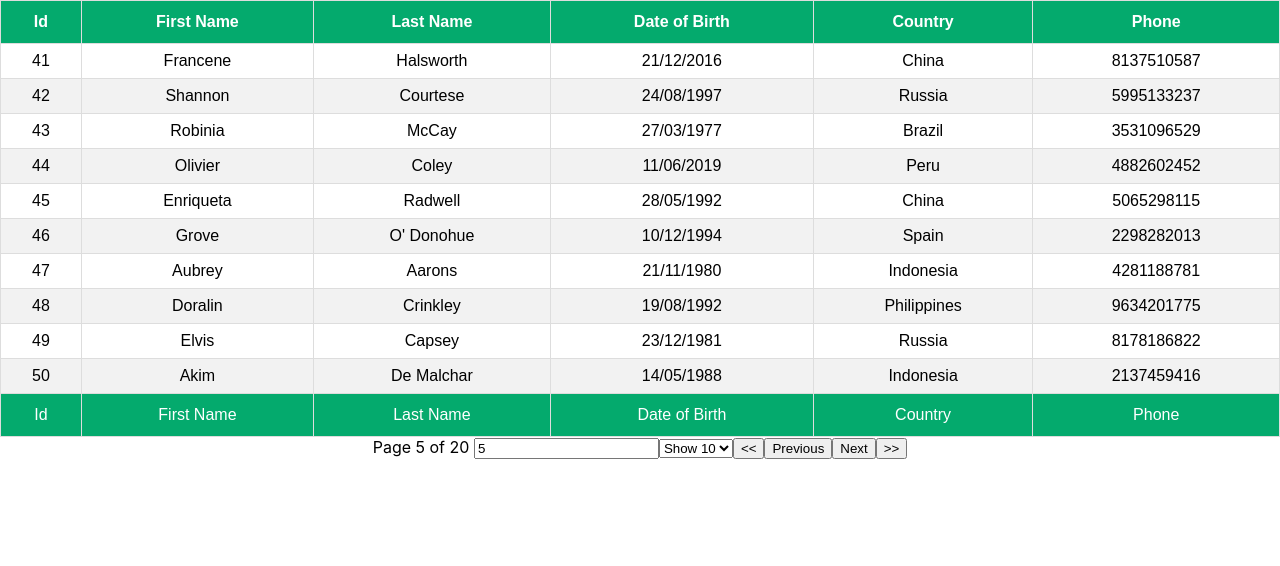
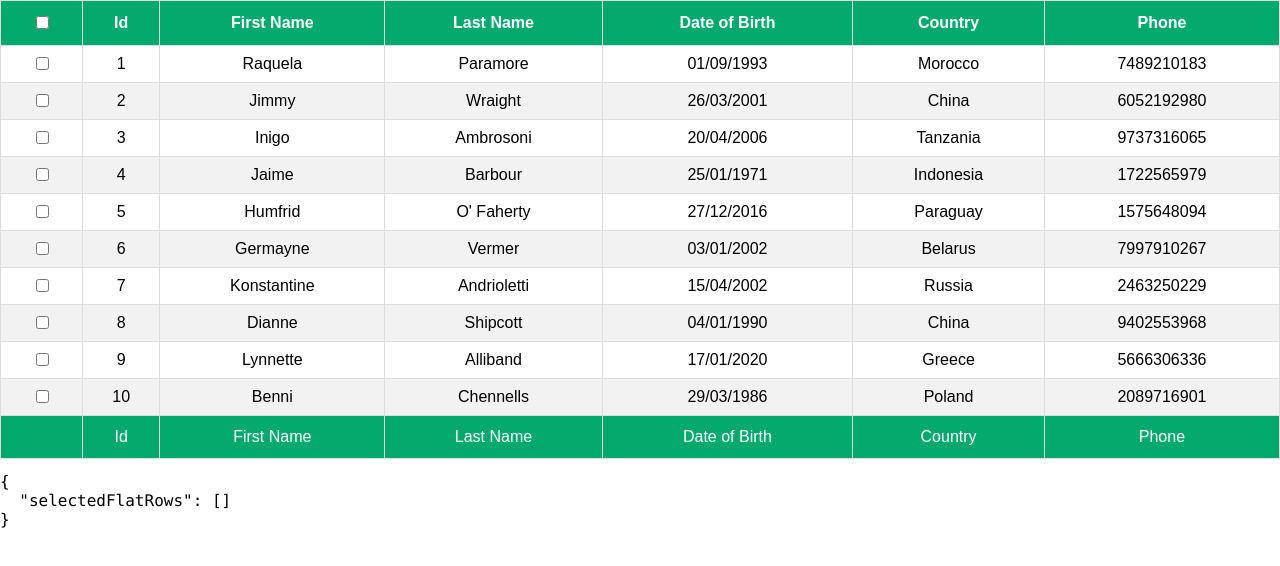
Before and after one commit to Balzak1976/react-table-demo, a React (Create React App) app: page / in a window 1280 px wide. Shown: the top 566 px of the page. Built offline with nearby package versions, Linux system fonts and the light colour scheme.

Commit message:
feat: create table whith selected rows

```diff
--- a/src/App.js
+++ b/src/App.js
@@ -1,10 +1,10 @@
 import './App.css';
-import { PaginationTable } from './components/PaginationTable';
+import { RowSelection } from './components/RowSelection';
 
 function App() {
 	return (
 		<div className='App'>
-			<PaginationTable />
+			<RowSelection/>
 		</div>
 	);
 }
--- /dev/null
+++ b/src/components/Checkbox.js
@@ -0,0 +1,16 @@
+import { useRef, useEffect, forwardRef } from 'react';
+
+export const Checkbox = forwardRef(({ indeterminate, ...rest }, ref) => {
+	const defaultRef = useRef();
+	const resolvedRef = ref || defaultRef;
+
+	useEffect(() => {
+		resolvedRef.current.indeterminate = indeterminate;
+	}, [resolvedRef, indeterminate]);
+
+	return (
+		<>
+			<input type='checkbox' ref={resolvedRef} {...rest} />
+		</>
+	);
+});
--- /dev/null
+++ b/src/components/RowSelection.js
@@ -0,0 +1,91 @@
+import React, { useMemo } from 'react';
+import { useRowSelect, useTable } from 'react-table';
+import MOCK_DATA from './MOCK_DATA.json';
+import { COLUMNS } from './columns';
+import './table.css';
+import { Checkbox } from './Checkbox';
+
+export const RowSelection = () => {
+	const columns = useMemo(() => COLUMNS, []);
+	const data = useMemo(() => MOCK_DATA, []);
+
+	const {
+		getTableProps,
+		getTableBodyProps,
+		headerGroups,
+		footerGroups,
+		rows,
+		prepareRow,
+		selectedFlatRows
+	} = useTable(
+		{
+			columns,
+			data,
+		},
+		useRowSelect,
+		(hooks) => {
+			hooks.visibleColumns.push((columns) => {
+				return [
+					{
+						id: 'selection',
+						Header: ({ getToggleAllRowsSelectedProps }) => (
+							<Checkbox {...getToggleAllRowsSelectedProps()} />
+						),
+						Cell: ({ row }) => <Checkbox {...row.getToggleRowSelectedProps()} />,
+					},
+					...columns,
+				];
+			});
+		}
+	);
+
+	const firstPageRows = rows.slice(0, 10);
+
+	return (
+		<>
+			<table {...getTableProps()}>
+				<thead>
+					{headerGroups.map((headerGroup) => (
+						<tr {...headerGroup.getHeaderGroupProps()}>
+							{headerGroup.headers.map((column) => (
+								<th {...column.getHeaderProps()}>{column.render('Header')}</th>
+							))}
+						</tr>
+					))}
+				</thead>
+				<tbody {...getTableBodyProps()}>
+					{firstPageRows.map((row) => {
+						prepareRow(row);
+						return (
+							<tr {...row.getRowProps()}>
+								{row.cells.map((cell) => {
+									return <td {...cell.getCellProps()}>{cell.render('Cell')}</td>;
+								})}
+							</tr>
+						);
+					})}
+				</tbody>
+				<tfoot>
+					{footerGroups.map((footerGroup) => (
+						<tr {...footerGroup.getFooterGroupProps}>
+							{footerGroup.headers.map((column) => (
+								<td {...column.getFooterProps()}>{column.render('Footer')}</td>
+							))}
+						</tr>
+					))}
+				</tfoot>
+			</table>
+			<pre>
+				<code>
+					{JSON.stringify(
+						{
+							selectedFlatRows: selectedFlatRows.map((row) => row.original),
+						},
+						null,
+						2
+					)}
+				</code>
+			</pre>
+		</>
+	);
+};
--- a/src/components/table.css
+++ b/src/components/table.css
@@ -20,3 +20,7 @@
   background-color: #04AA6D;
   color: white;
 }
+
+pre {
+  text-align: left;
+}
```
Also changed, not shown: screenshots/selected-rows.png (added), 1 other file (tests, documents, lock files or other folders).
